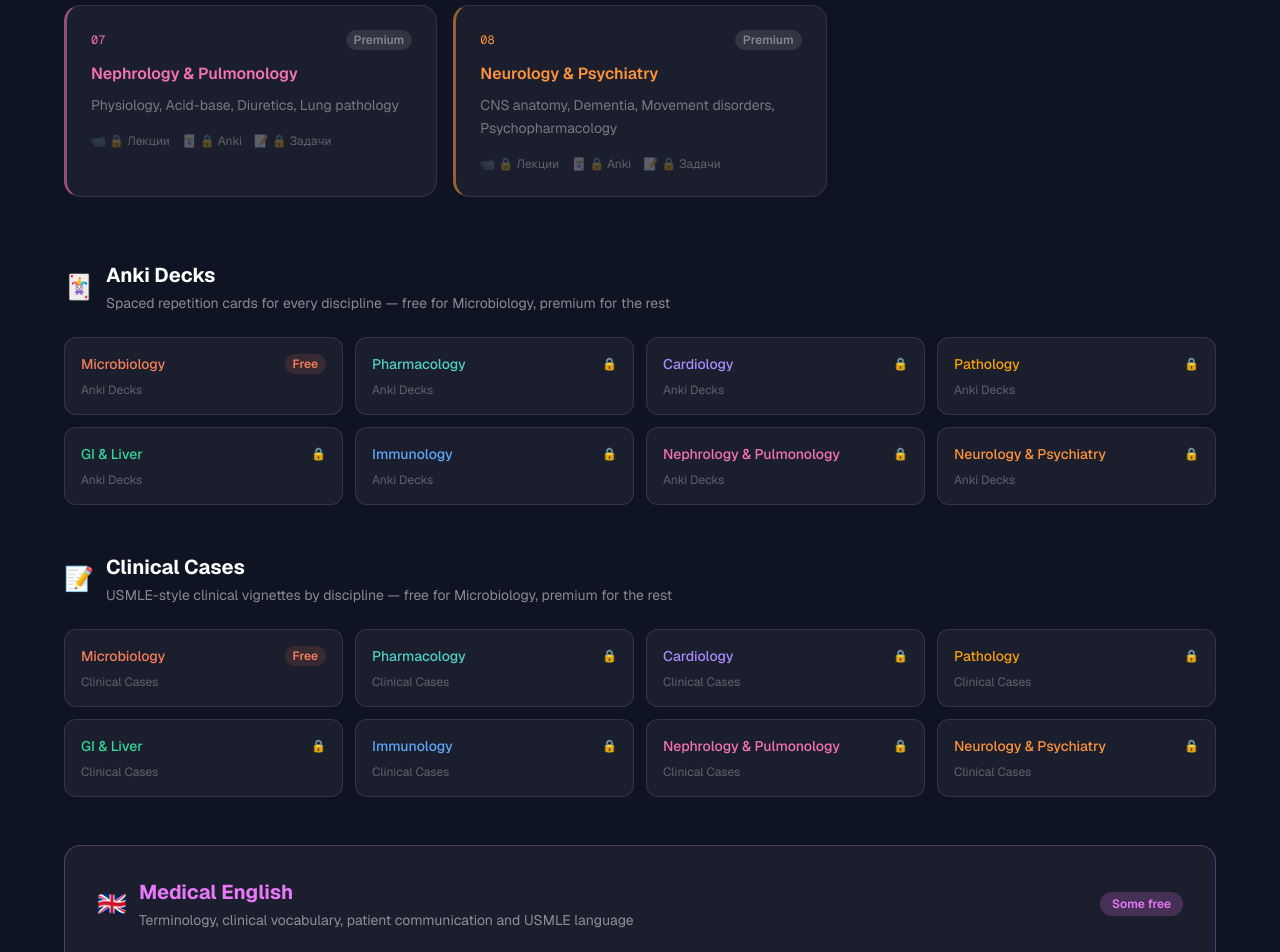
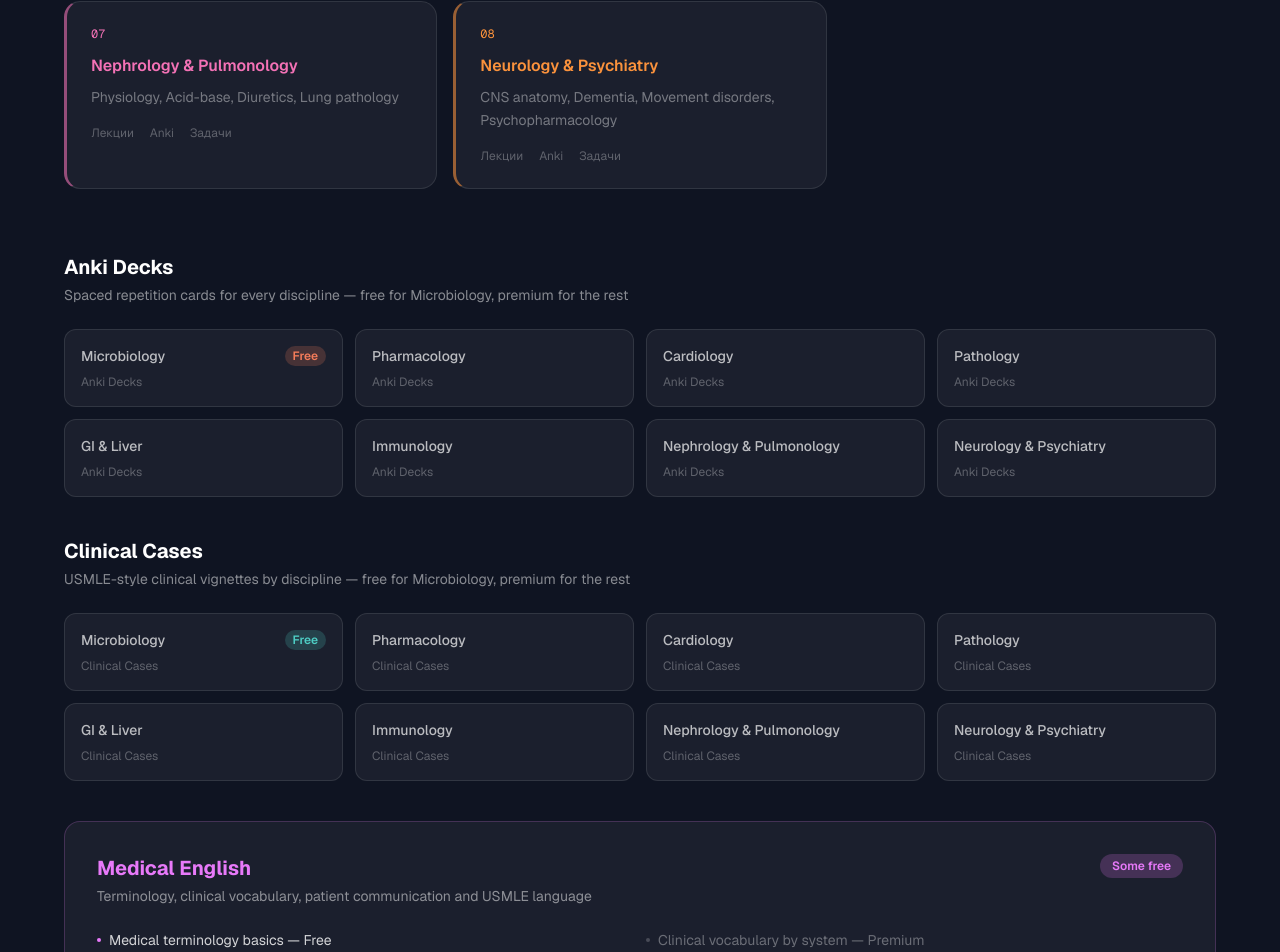
Before and after one commit to drasiiavinograd/asiiavinograd-site, a Next.js app: page /anki in a window 1280 px wide. Shown: the part 1522-2474 px from the top of the page. Built offline with nearby package versions, Linux system fonts and the light colour scheme.

Commit message:
curriculum: remove emojis, single color per block, clean cards

```diff
--- a/app/[locale]/page.tsx
+++ b/app/[locale]/page.tsx
@@ -136,22 +136,18 @@
                   style={{ borderLeftWidth: '3px', borderLeftColor: color + '90' }}>
                   <div className="flex items-center justify-between mb-3">
                     <div className="text-xs font-mono" style={{ color }}>{String(i + 1).padStart(2, '0')}</div>
-                    {item.free ? (
+                    {item.free && (
                       <span className="text-xs font-semibold px-2 py-0.5 rounded-full" style={{ backgroundColor: color + '20', color }}>
                         {t('curriculum.free_badge')}
-                      </span>
-                    ) : (
-                      <span className="text-xs font-semibold px-2 py-0.5 rounded-full bg-white/10 text-white/40">
-                        {t('curriculum.paid_badge')}
                       </span>
                     )}
                   </div>
                   <div className="font-semibold mb-2 group-hover:text-white transition-colors" style={{ color }}>{item.title}</div>
                   <div className="text-white/40 text-sm leading-relaxed mb-4">{item.topics}</div>
-                  <div className="flex gap-3 text-xs text-white/30">
-                    <span>📹 {item.free ? t('curriculum.free_badge') : '🔒'} Лекции</span>
-                    <span>🃏 {item.free ? t('curriculum.free_badge') : '🔒'} Anki</span>
-                    <span>📝 {item.free ? t('curriculum.free_badge') : '🔒'} Задачи</span>
+                  <div className="flex gap-4 text-xs text-white/30 mt-3">
+                    <span>Лекции</span>
+                    <span>Anki</span>
+                    <span>Задачи</span>
                   </div>
                 </a>
               );
@@ -160,73 +156,54 @@
 
           {/* Anki блок */}
           <div className="mt-16">
-            <div className="flex items-center gap-3 mb-6">
-              <span className="text-2xl">🃏</span>
-              <div>
+            <div className="mb-6">
               <h3 className="text-xl font-bold text-white">{t('curriculum.anki_title')}</h3>
               <p className="text-white/50 text-sm mt-1">{t('curriculum.anki_desc')}</p>
             </div>
-            </div>
             <div className="grid sm:grid-cols-2 lg:grid-cols-4 gap-3">
-              {curriculumItems.map((item, i) => {
-                const colors = ['#f47c5a','#4ecdc4','#a78bfa','#f59e0b','#34d399','#60a5fa','#f472b6','#fb923c'];
-                const color = colors[i % colors.length];
-                return (
+              {curriculumItems.map((item) => (
                 <a key={item.slug} href={`/${item.slug}#anki`}
-                    className="bg-white/5 border border-white/10 rounded-xl p-4 hover:bg-white/8 transition-all block group">
+                  className="bg-white/5 border border-white/10 rounded-xl p-4 hover:bg-[#f47c5a]/5 hover:border-[#f47c5a]/30 transition-all block group">
                   <div className="flex items-center justify-between mb-2">
-                      <span className="text-sm font-medium group-hover:text-white transition-colors" style={{ color }}>{item.title}</span>
-                      {item.free
-                        ? <span className="text-xs px-2 py-0.5 rounded-full font-semibold" style={{ backgroundColor: color + '20', color }}>{t('curriculum.free_badge')}</span>
-                        : <span className="text-xs">🔒</span>
-                      }
+                    <span className="text-sm font-medium text-white/70 group-hover:text-[#f47c5a] transition-colors">{item.title}</span>
+                    {item.free && (
+                      <span className="text-xs px-2 py-0.5 rounded-full font-semibold bg-[#f47c5a]/20 text-[#f47c5a]">{t('curriculum.free_badge')}</span>
+                    )}
                   </div>
                   <div className="text-white/30 text-xs">{t('curriculum.anki_title')}</div>
                 </a>
-                );
-              })}
+              ))}
             </div>
           </div>
 
           {/* Разборы задач блок */}
-          <div className="mt-12">
-            <div className="flex items-center gap-3 mb-6">
-              <span className="text-2xl">📝</span>
-              <div>
+          <div className="mt-10">
+            <div className="mb-6">
               <h3 className="text-xl font-bold text-white">{t('curriculum.cases_title')}</h3>
               <p className="text-white/50 text-sm mt-1">{t('curriculum.cases_desc')}</p>
             </div>
-            </div>
             <div className="grid sm:grid-cols-2 lg:grid-cols-4 gap-3">
-              {curriculumItems.map((item, i) => {
-                const colors = ['#f47c5a','#4ecdc4','#a78bfa','#f59e0b','#34d399','#60a5fa','#f472b6','#fb923c'];
-                const color = colors[i % colors.length];
-                return (
+              {curriculumItems.map((item) => (
                 <a key={item.slug} href={`/${item.slug}#cases`}
-                    className="bg-white/5 border border-white/10 rounded-xl p-4 hover:bg-white/8 transition-all block group">
+                  className="bg-white/5 border border-white/10 rounded-xl p-4 hover:bg-[#4ecdc4]/5 hover:border-[#4ecdc4]/30 transition-all block group">
                   <div className="flex items-center justify-between mb-2">
-                      <span className="text-sm font-medium group-hover:text-white transition-colors" style={{ color }}>{item.title}</span>
-                      {item.free
-                        ? <span className="text-xs px-2 py-0.5 rounded-full font-semibold" style={{ backgroundColor: color + '20', color }}>{t('curriculum.free_badge')}</span>
-                        : <span className="text-xs">🔒</span>
-                      }
+                    <span className="text-sm font-medium text-white/70 group-hover:text-[#4ecdc4] transition-colors">{item.title}</span>
+                    {item.free && (
+                      <span className="text-xs px-2 py-0.5 rounded-full font-semibold bg-[#4ecdc4]/20 text-[#4ecdc4]">{t('curriculum.free_badge')}</span>
+                    )}
                   </div>
                   <div className="text-white/30 text-xs">{t('curriculum.cases_title')}</div>
                 </a>
-                );
-              })}
+              ))}
             </div>
           </div>
 
-          {/* Медицинский английский блок */}
-          <div className="mt-12 bg-white/5 border border-[#e879f9]/30 rounded-2xl p-8">
-            <div className="flex items-center justify-between flex-wrap gap-4 mb-6">
-              <div className="flex items-center gap-3">
-                <span className="text-2xl">🇬🇧</span>
+          {/* Медицинский английский */}
+          <div className="mt-10 bg-white/5 border border-[#e879f9]/20 rounded-2xl p-8">
+            <div className="flex items-start justify-between flex-wrap gap-4 mb-6">
               <div>
                 <h3 className="text-xl font-bold text-[#e879f9]">{t('curriculum.english_title')}</h3>
                 <p className="text-white/50 text-sm mt-1">{t('curriculum.english_desc')}</p>
-                </div>
               </div>
               <span className="text-xs font-semibold px-3 py-1 rounded-full bg-[#e879f9]/20 text-[#e879f9]">
                 {t('curriculum.english_badge_free')}
@@ -235,10 +212,8 @@
             <div className="grid sm:grid-cols-2 gap-3">
               {englishFeatures.map((feature, i) => (
                 <div key={i} className="flex items-center gap-2 text-sm">
-                  <span className={i === 0 ? 'text-[#e879f9]' : 'text-white/30'}>
-                    {i === 0 ? '✓' : '🔒'}
-                  </span>
-                  <span className={i === 0 ? 'text-white/80' : 'text-white/40'}>{feature}</span>
+                  <div className={`w-1 h-1 rounded-full shrink-0 ${i === 0 ? 'bg-[#e879f9]' : 'bg-white/20'}`} />
+                  <span className={i === 0 ? 'text-white/80' : 'text-white/35'}>{feature}</span>
                 </div>
               ))}
             </div>
```
Lines whose indentation alone changed are shown as unchanged.
